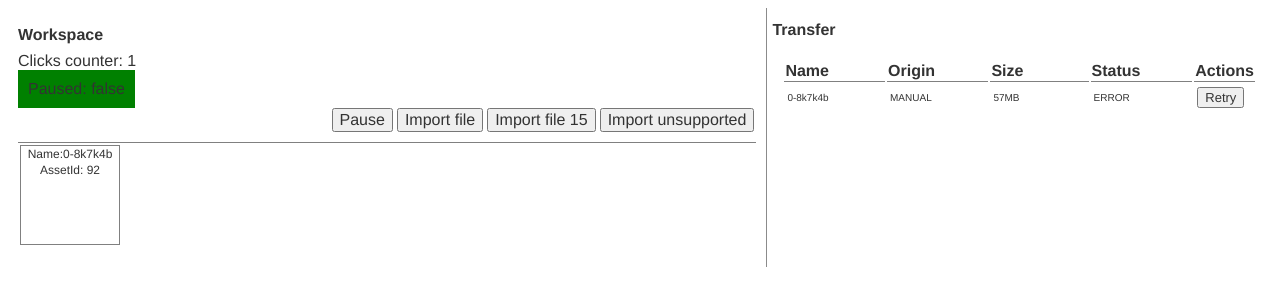
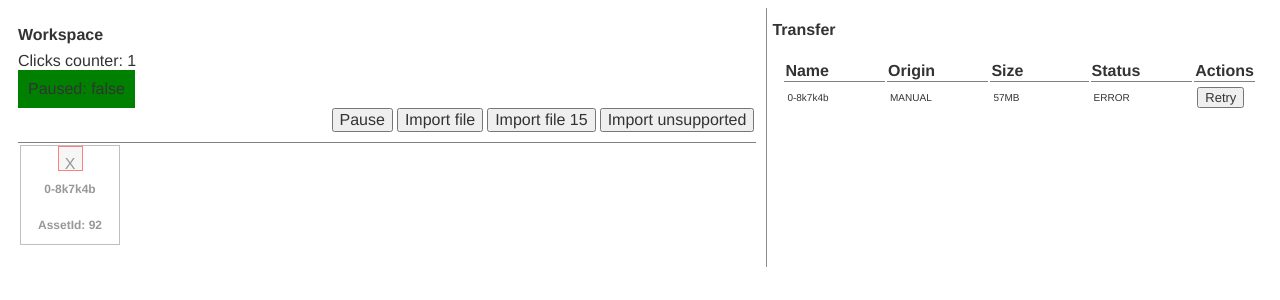
Before and after one commit to shivarkarimi/transfer, an Angular app: page / in a window 1280 px wide. Both pictures are taken after a click on the button "Import file". Shown: the top 300 px of the page. Built offline with nearby package versions, Linux system fonts and the light colour scheme.

Commit message:
Updating panel status

```diff
--- a/src/app/transfer-table/transfer-table.component.ts
+++ b/src/app/transfer-table/transfer-table.component.ts
@@ -47,7 +47,6 @@ export class TransferTableComponent implements OnInit, OnDestroy {
     this.fileImportService.listenToImport()
       .subscribe(
         x => {
-          console.log('%c IMPORT UPDATE', 'background:#271cbb; color: #dc52fa', x);
           this.changeNotifierService.notify();
         }
       );
--- a/src/app/workspace/workspace.component.html
+++ b/src/app/workspace/workspace.component.html
@@ -1,6 +1,6 @@
 <div id="container">
     <div>
-        <H2> Workspace</H2>
+        <H2>Workspace</H2>
         <p>Clicks counter: {{clicks}}</p>
         <p id="isPaused" [style.background]="isImportPaused? 'red': 'green'">Paused: {{isImportPaused}}</p>
     </div>
@@ -13,10 +13,11 @@
     </div>
 
     <div class="workspace">
-        <div class="panel" *ngFor="let panel of panels" [style.background]="panel.color">
+        <div class="panel" *ngFor="let panel of panels" [style.background]="panel.color" [ngClass]="{'fail': panel.status === 0}">
             <div class="thumbnail">
-                <span>Name:{{panel.fileName}}</span>
-                <span>AssetId: {{panel.assetId}}</span>
+                <button *ngIf="panel.status === 0" class="retry">X</button>
+                <span class="name">{{panel.fileName}}</span>
+                <span class="assetId">AssetId: {{panel.assetId}}</span>
             </div>
 
         </div>
--- a/src/app/workspace/workspace.component.scss
+++ b/src/app/workspace/workspace.component.scss
@@ -11,6 +11,27 @@
     align-self: flex-end;
     button {
         margin: 0 2px;
+    }
+}
+
+.thumbnail {
+    display: flex;
+    flex-direction: column;
+    align-items: center;
+    span {
+        display: block;
+        font-weight: bold;
+        padding: 10px;
+        font-size: 14px;
+    }
+    .retry {
+        display: block;
+        height: 25px;
+        width: 25px;
+        border: 1px solid red;
+        padding: 0;
+        margin: 0;
+        line-height: 33px;
     }
 }
 
@@ -29,6 +50,11 @@ div.panel {
     }
 }
 
+.fail {
+    // background-color: red !important;
+    opacity: 0.5;
+}
+
 .workspace {
     min-height: 100px;
     margin: 10px 0;
--- a/src/models/panel-status.ts
+++ b/src/models/panel-status.ts
@@ -1,6 +1,6 @@
 
 export enum PanelStatus {
+  FAILED,
   PROCESSING,
   SUCCESS,
-  FAILED
 }
--- a/src/services/asset-upload.service.ts
+++ b/src/services/asset-upload.service.ts
@@ -1,6 +1,7 @@
 import { Injectable } from '@angular/core';
 import { Observable, of } from 'rxjs';
 import { delay, finalize, tap } from 'rxjs/operators';
+import { PanelStatus } from 'src/models/panel-status';
 import { TransferItem } from 'src/models/transfer-item';
 import { TransferStatus } from 'src/models/transfer-status';
 
@@ -10,12 +11,15 @@ export class AssetUploadService {
   public upload(queueItem: TransferItem): Observable<TransferItem> {
     return of(queueItem)
       .pipe(
-        tap((x) => console.log('%c Asset', 'background:#271cbb; color: #dc52fa', x)),
-        tap((qi: TransferItem) => qi.status = TransferStatus.UPLOADING),
+        tap((qi: TransferItem) => {
+          qi.status = TransferStatus.UPLOADING;
+          qi.panel.status = PanelStatus.PROCESSING;
+        }),
         delay(10),
         tap((qi: TransferItem) => {
           if (qi.fileSize > 35 && qi.fileSize < 80) {
-            qi.status = TransferStatus.ERROR
+            qi.status = TransferStatus.ERROR;
+            qi.panel.status = PanelStatus.FAILED;
           }
           qi.panel.assetId = `${Math.floor(Math.random() * 100)}`
         }),
--- a/src/services/bulk-import.service.ts
+++ b/src/services/bulk-import.service.ts
@@ -4,6 +4,7 @@ import { delay, filter, flatMap, tap, toArray } from 'rxjs/operators';
 import { TransferItem } from 'src/models/transfer-item';
 import { randomColor } from 'randomcolor';
 import { TransferStatus } from 'src/models/transfer-status';
+import { PanelStatus } from 'src/models/panel-status';
 
 @Injectable({ providedIn: 'root' })
 export class BulkImportService {
@@ -23,8 +24,10 @@ export class BulkImportService {
         filter((item: TransferItem) => item.status !== TransferStatus.ERROR),
         tap((item: TransferItem) => item.panel.color = randomColor()),
         tap((item: TransferItem) => item.status = TransferStatus.DONE),
+        tap((item: TransferItem) => item.panel.status = PanelStatus.SUCCESS),
         toArray(),
-        delay(100)
+        tap(x => console.log('%c Bulk Upload', 'background:#271cbb; color: #dc52fa', x)),
+        delay(50)
       )
   }
 
--- a/src/services/file-system-helper.service.ts
+++ b/src/services/file-system-helper.service.ts
@@ -18,7 +18,7 @@ export class FileSystemHelperService {
           }
           return item
         }),
-        delay(100),
+        delay(50),
       )
   }
 
```
